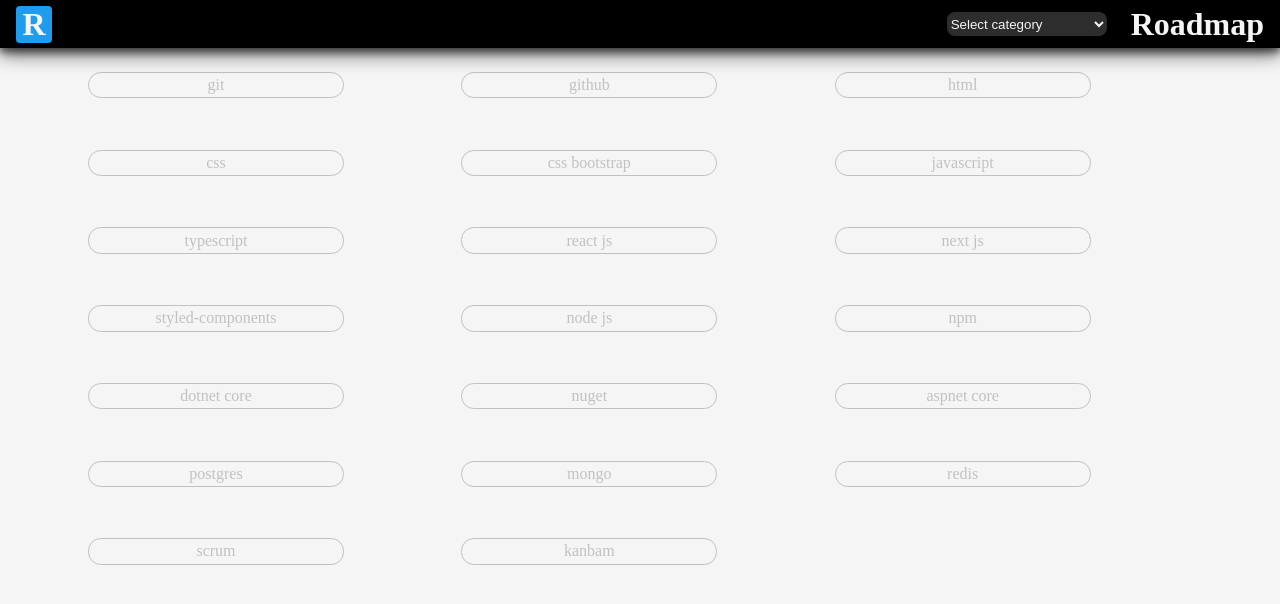
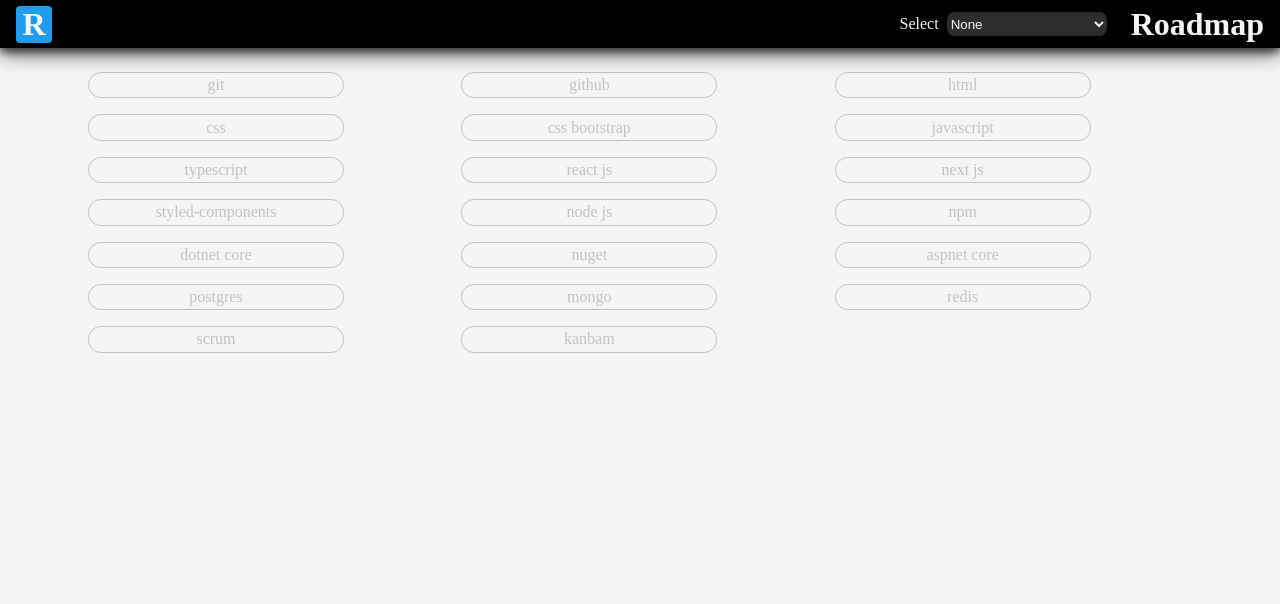
Before and after one commit to fndaraujo/dev-roadmap, a Next.js app: page / in a window 1280 px wide. Shown: the top 604 px of the page. Built offline with nearby package versions, Linux system fonts and the light colour scheme.

Commit message:
Small fixes in the interface

```diff
--- a/src/components/card/index.jsx
+++ b/src/components/card/index.jsx
@@ -23,7 +23,11 @@ function getCardClassName(skillCategory, category) {
     case 'fullstack':
       if (skillCategory === 'fullstack') {
         return 'fullstack'
-      } else if (skillCategory === 'common') {
+      } else if (
+        skillCategory === 'common' ||
+        skillCategory === 'frontend' ||
+        skillCategory === 'backend'
+      ) {
         return 'following'
       } else {
         return 'unselected'
--- a/src/components/contents/style.js
+++ b/src/components/contents/style.js
@@ -5,5 +5,6 @@ export const StyledContents = styled.div`
   grid-template-columns: repeat(3, 1fr);
   margin: 3rem 4rem 0 4rem;
   padding: 1rem;
-  height: 36rem;
+  justify-content: center;
+  align-items: center;
 `
--- a/src/components/header/index.jsx
+++ b/src/components/header/index.jsx
@@ -7,16 +7,17 @@ export default function Header({ title, setCategory }) {
         <div>r</div>
       </div>
       <div className="container-title">
+        <label>Select</label>
         <select
           className="category-selector"
           onChange={(e) => {
             setCategory(e.target.value)
           }}
         >
-          <option value={'notSelected'}>Select category</option>
-          <option value={'fullstack'}>fullstack</option>
+          <option value={'unselected'}>None</option>
           <option value={'frontend'}>frontend</option>
           <option value={'backend'}>backend</option>
+          <option value={'fullstack'}>fullstack</option>
         </select>
         <h1>{title}</h1>
       </div>
```
